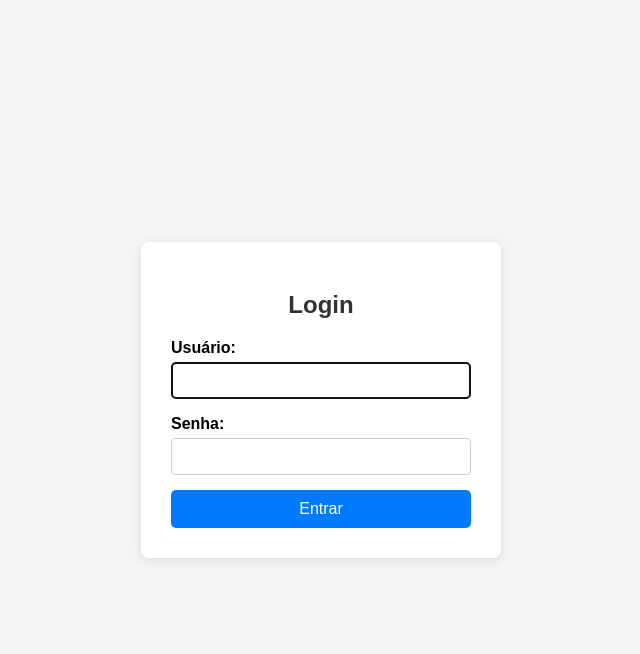
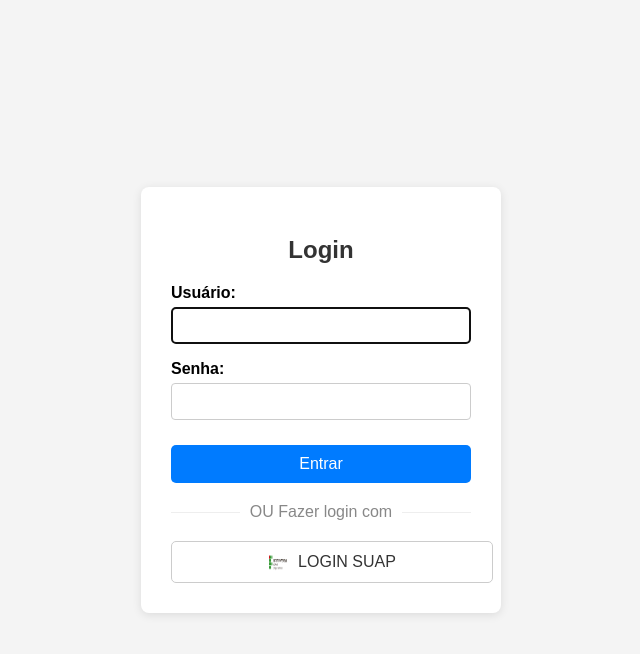
Before and after one commit to VitorSantos-Git/MeuProjetoIoT_Django, a Django app: page /login/ in a window 1280 px wide. Shown: the top 654 px of the page, without its empty margins (319-959 px from the left). Run offline with Django 5.2, Linux system fonts and the light colour scheme.

Commit message:
Criação dos grupos e tela login

```diff
--- a/iot_core/templates/iot_core/device_dashboard.html
+++ b/iot_core/templates/iot_core/device_dashboard.html
@@ -317,7 +317,7 @@
                 <p style="grid-column: 1 / -1; text-align: center;">Nenhum dispositivo ativo cadastrado ainda. Adicione um abaixo!</p>
             {% endif %}
         </div>
-
+<!--
         <div class="add-device-section">
             <h2>Adicionar Novo Dispositivo IoT</h2>
             <form method="post" action="{% url 'add_device' %}">
@@ -327,7 +327,7 @@
             </form>
         </div>
     </div>
-
+-->
     <script>
         function toggleDevice(deviceId, deviceName, turnOn) {
             const command = turnOn ? "LIGAR_AR" : "DESLIGAR_AR";
--- a/iot_core/templates/iot_core/login.html
+++ b/iot_core/templates/iot_core/login.html
@@ -2,6 +2,7 @@
 <!DOCTYPE html>
 <html lang="pt-br">
 <head>
+    {% load static %}
     <meta charset="UTF-8">
     <meta name="viewport" content="width=device-width, initial-scale=1.0">
     <title>Login</title>
@@ -13,19 +14,93 @@
         .login-container label { display: block; margin-bottom: 5px; font-weight: bold; }
         .login-container input[type="text"],
         .login-container input[type="password"] { width: calc(100% - 22px); padding: 10px; border: 1px solid #ccc; border-radius: 4px; }
-        .login-container button { background-color: #007bff; color: white; padding: 10px 20px; border: none; border-radius: 5px; cursor: pointer; font-size: 1em; width: 100%; }
+        .login-container button { background-color: #007bff; color: white; padding: 10px 20px; border: none; border-radius: 5px; cursor: pointer; font-size: 1em; width: 100%; margin-top: 10px; }
         .login-container button:hover { background-color: #0056b3; }
         .errorlist { color: red; list-style-type: none; padding: 0; margin-top: 5px; }
+
+        .social-login-separator {
+            margin: 20px 0;
+            position: relative;
+            text-align: center;
+        }
+        .social-login-separator::before {
+            content: '';
+            position: absolute;
+            top: 50%;
+            left: 0;
+            right: 0;
+            border-top: 1px solid #eee;
+            z-index: 1;
+        }
+        .social-login-separator span {
+            background-color: white;
+            padding: 0 10px;
+            position: relative;
+            z-index: 2;
+            color: #888;
+        }
+        .social-button {
+            display: block;
+            width: 100%;
+            padding: 10px;
+            margin-top: 15px;
+            border: 1px solid #ccc;
+            border-radius: 5px;
+            background-color: white;
+            color: #333;
+            text-decoration: none;
+            font-size: 1em;
+            cursor: pointer;
+            transition: background-color 0.2s;
+            display: flex;
+            align-items: center;
+            justify-content: center;
+        }
+        .social-button.google {
+            border-color: #db4437; /* Cor da borda do Google */
+            color: #db4437; /* Cor do texto do Google */
+        }
+        .social-button.google:hover {
+            background-color: #db4437;
+            color: white;
+        }
+        .social-button img {
+            width: 20px;
+            height: 20px;
+            margin-right: 10px;
+        }
     </style>
 </head>
 <body>
-    <div class="login-container">
-        <h2>Login</h2>
-        <form method="post">
-            {% csrf_token %}
-            {{ form.as_p }}
-            <button type="submit">Entrar</button>
-        </form>
+   {# iot_core/templates/iot_core/login.html #}
+<div class="login-container">
+    <h2>Login</h2>
+    <form method="post" action="{% url 'login' %}"> {# <-- Mudei de volta para 'login' #}
+        {% csrf_token %}
+        {% if form.errors %}
+            <ul class="errorlist">
+                {% for field, errors in form.errors.items %}
+                    {% for error in errors %}
+                        <li>{{ error }}</li>
+                    {% endfor %}
+                {% endfor %}
+            </ul>
+        {% endif %}
+
+        {{ form.as_p }} {# <-- ISSO VAI GERAR OS CAMPOS E LABELS CORRETOS #}
+
+        <button type="submit">Entrar</button>
+    </form>
+
+    <div class="social-login-separator">
+        <span>OU Fazer login com</span>
     </div>
+
+    <a href="https://moodle.cmp.ifsp.edu.br/auth/oauth2/login.php?id=2&wantsurl=https%3A%2F%2Fmoodle.cmp.ifsp.edu.br%2F&sesskey=2rj9ukvEjS" class="social-button">
+        <img src="{% static 'img/LogoIFSPCMP.png' %}" alt="Google Logo"> LOGIN SUAP
+    </a>
+
+    <!-- <p style="margin-top: 20px; font-size: 0.9em;">Não tem uma conta? <a href="{% url 'account_signup' %}">Cadastre-se</a></p>-->
+</div>
 </body>
 </html>
--- a/meu_projeto_iot/urls.py
+++ b/meu_projeto_iot/urls.py
@@ -11,4 +11,7 @@ urlpatterns = [
     # Você pode definir next_page para onde o usuário será redirecionado após o logout
     path('logout/', auth_views.LogoutView.as_view(next_page='/home'), name='logout'),
 
+    # Adicionar as URLs do allauth
+    path('accounts/', include('allauth.urls')),
+
 ]
```
Also changed, not shown: iot_core/templates/iot_core/home.html (+22 -4 lines), iot_core/views.py (+6 -5 lines), meu_projeto_iot/settings.py (+49 -0 lines), db.sqlite3, iot_core/urls.py (line endings or trailing spaces).
